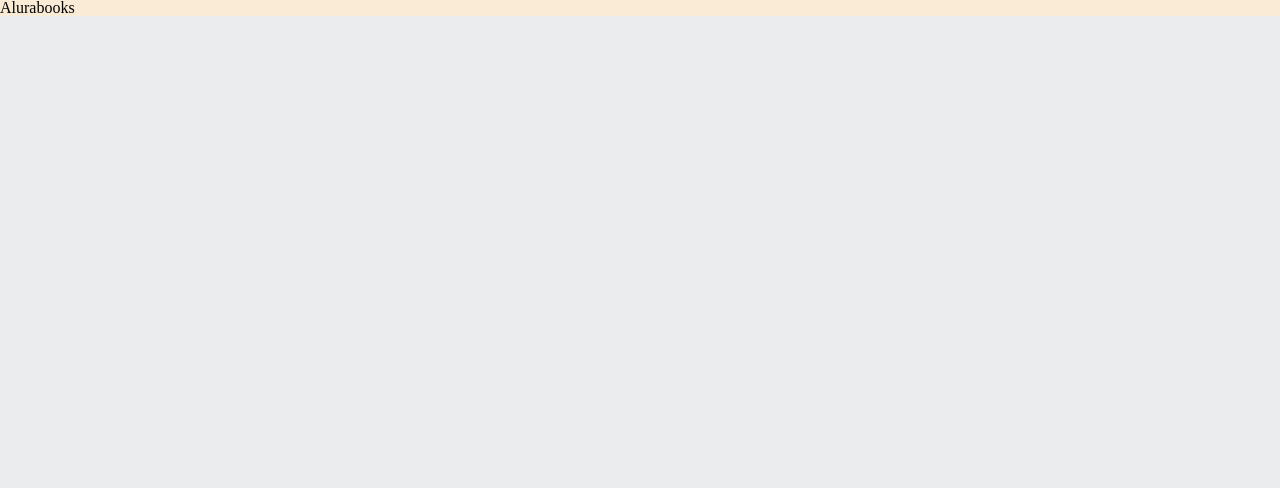
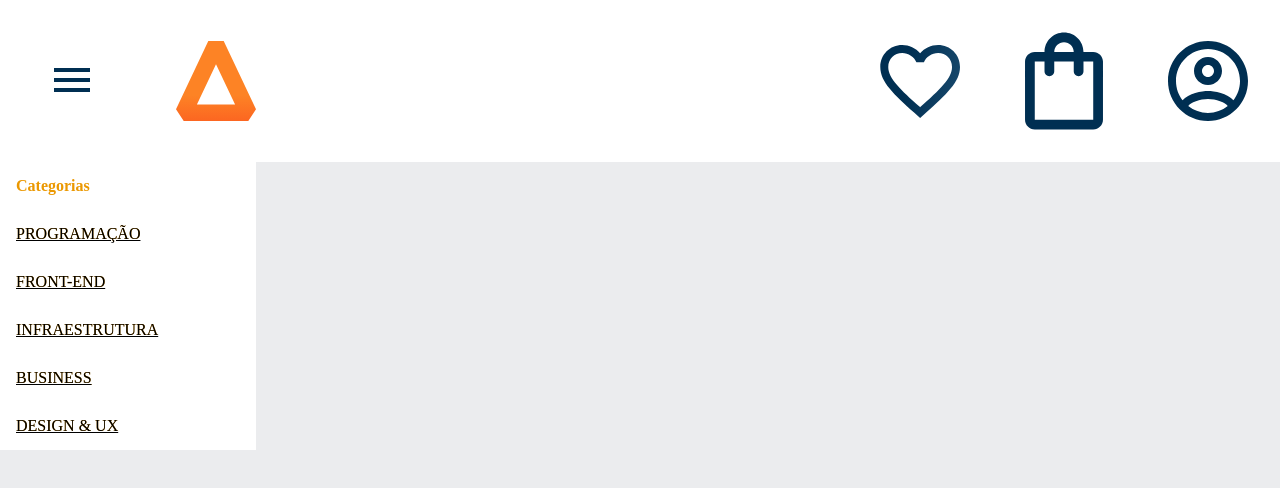
Before and after one commit to LuizNahm/AluraBooks, a plain HTML site: page index.html in a window 1280 px wide. Drawn offline with Linux system fonts and the light colour scheme.

Commit message:
Add files via upload

```diff
--- a/index.html
+++ b/index.html
@@ -1,14 +1,55 @@
 <!DOCTYPE html>
 <html>
     <head>
-<body>
         <meta charset="UTF-8">
-    <meta name="viewport" content="width-device-width" initial-scale="1.0",>
+        <meta name="viewport" content="width-device-width" initial-scale="1.0">
+        <link rel="stylesheet" href="reset.css">
         <link rel="stylesheet" href="style.css">
-<link rel="stylesheet" href="resete.css">
-<title>Alurabooks</title>
+        <link rel="preconnect" href="https://fonts.googleapis.com">
+<link rel="preconnect" href="https://fonts.gstatic.com" crossorigin>
+<link href="https://fonts.googleapis.com/css2?family=Poppins:wght@300;400;500;700&display=swap" rel="stylesheet">
     </head>
         <body>
-    <h1>Alurabooks</h1>
+           <header class="cabecalho">
+
+<div class="container">
+    <input type="checkbox" id="menu" class="container-botao">
+
+    <label for="menu">
+<span class="cabecalho_menu-hamburguer container_imagem"> </span>
+    </label>
+
+
+
+    <ul class="lista-menu">
+        <li class="lista-menu__titulo"> Categorias</li>
+<li class="lista-menu__item">
+<a href="#" class="lista-menu__link"> Programação</a>
+</li>
+<li class="lista-menu__item">
+<a href="#" class="lista-menu__link"> Front-end</a>
+</li>
+<li class="lista-menu__item">
+<a href="#" class="lista-menu__link"> Infraestrutura</a>
+</li>
+<li class="lista-menu__item">
+<a href="#" class="lista-menu__link"> Business</a>
+</li>
+<li class="lista-menu__item">
+<a href="#" class="lista-menu__link"> Design & UX</a>
+</li>
+    </ul>
+
+<img src="./img/logo.svg" class="container_imagem">
+    </div>
+
+    <div class="container">
+        <img src="./img/Favoritos.svg" class="container_imagem">
+        <img src="./img/Compras.svg" class="container_imagem">
+        <img src="./img/Usuario.svg" class="container_imagem">
+            </div>
+
+        </header>
         </body>
+
 </html>
--- /dev/null
+++ b/reset.css
@@ -0,0 +1,48 @@
+/* http://meyerweb.com/eric/tools/css/reset/
+   v2.0 | 20110126
+   License: none (public domain)
+*/
+
+html, body, div, span, applet, object, iframe,
+h1, h2, h3, h4, h5, h6, p, blockquote, pre,
+a, abbr, acronym, address, big, cite, code,
+del, dfn, em, img, ins, kbd, q, s, samp,
+small, strike, strong, sub, sup, tt, var,
+b, u, i, center,
+dl, dt, dd, ol, ul, li,
+fieldset, form, label, legend,
+table, caption, tbody, tfoot, thead, tr, th, td,
+article, aside, canvas, details, embed,
+figure, figcaption, footer, header, hgroup,
+menu, nav, output, ruby, section, summary,
+time, mark, audio, video {
+	margin: 0;
+	padding: 0;
+	border: 0;
+	font-size: 100%;
+	font: inherit;
+	vertical-align: baseline;
+}
+/* HTML5 display-role reset for older browsers */
+article, aside, details, figcaption, figure,
+footer, header, hgroup, menu, nav, section {
+	display: block;
+}
+body {
+	line-height: 1;
+}
+ol, ul {
+	list-style: none;
+}
+blockquote, q {
+	quotes: none;
+}
+blockquote:before, blockquote:after,
+q:before, q:after {
+	content: '';
+	content: none;
+}
+table {
+	border-collapse: collapse;
+	border-spacing: 0;
+}
--- a/style.css
+++ b/style.css
@@ -1,10 +1,72 @@
-:root {
-    --cor-de-fundo: #EBECEE;
+:root{
+    --cor-de-fundo:#EBECEE;
+    --branco:#FFFFFF;
+    --laranja:#EB9800;
+    --azul-degrade: Linear-grandient(97.54deg. #002F52 35.49%.)
+    --font-principal:"Poppins"
 }
 body{
-    background-color:
-        var(--cor-de-fundo);
+    background-color:var(--cor-de-fundo);
 }
-h1{
-    background-color: antiquewhite;
+
+.cabecalho_menu-hamburguer {
+    width: 24px;
+    height: 24px;
+    background-image: url(./img/Menu.svg);
+    background-repeat: no-repeat;
+    background-position: center;
+    display:inline-block;
+
 }
+
+.cabecalho{
+    background-color: var(--branco);
+    display: flex;
+    justify-content: space-between;
+    align-items: center;
+    position: relative;
+}
+
+
+.container {
+           display: flex;
+           align-items: center;
+}
+.container_imagem{
+            padding: 1em;
+            margin: 1em;
+            width: 5em;
+}
+:checked ~.lista-menu{
+    display: block;
+}
+
+
+.lista-menu__titulo,
+.lista-menu__item {
+padding: 1em;
+background-color: var(--branco);
+}
+
+.lista-menu__titulo {
+    color: var(--laranja);
+    font-weight: 700;
+}
+
+.lista-menu__link {
+    background: var(--laranja);
+    -webkit-background-clip: text;
+    background-clip: text;
+    -webkit-text-fill-color:black;
+    text-transform: uppercase;
+}
+
+.lista-menu{
+            display: inline-block;
+            position: absolute;
+            top: 100%;
+            width: 20vw;
+        }
+.container-botao{
+           display: none;
+           }
```
Also changed, not shown: img/Compras.svg (added), img/Favoritos.svg (added), img/Menu.svg (added), img/Usuario.svg (added), img/logo.svg (added). Lines whose indentation alone changed are shown as unchanged.
